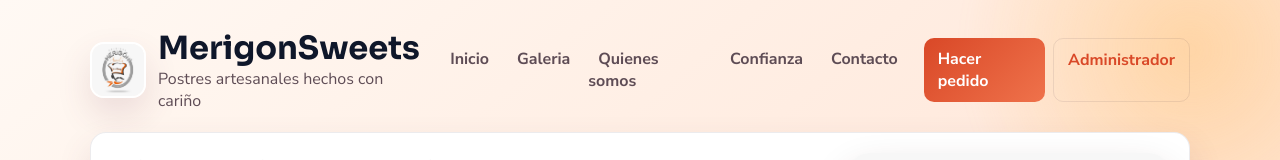
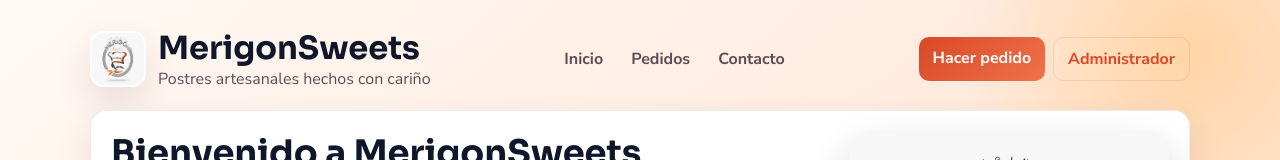
Before and after one commit to JaviBoom/Pagina-Web-Hosteleria, a plain HTML site: page index.html in a window 1280 px wide. Shown: the top 160 px of the page. Drawn offline with Linux system fonts and the light colour scheme; a script that the page names is missing.

Commit message:
Unifica la navegacion principal

```diff
--- a/index.html
+++ b/index.html
@@ -28,9 +28,7 @@
             <nav aria-label="Navegacion principal">
                 <ul class="nav-links">
                     <li><a href="#inicio">Inicio</a></li>
-                    <li><a href="#galeria">Galeria</a></li>
-                    <li><a href="#quienes-somos">Quienes somos</a></li>
-                    <li><a href="#confianza">Confianza</a></li>
+                    <li><a href="pedidos.html#productos">Pedidos</a></li>
                     <li><a href="#contacto">Contacto</a></li>
                 </ul>
             </nav>
```
Also changed, not shown: pedidos.html (+2 -2 lines).
